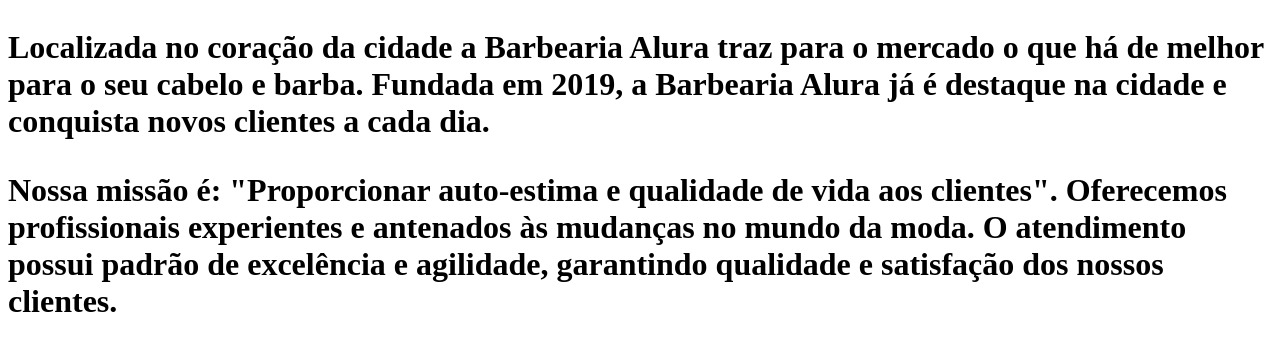
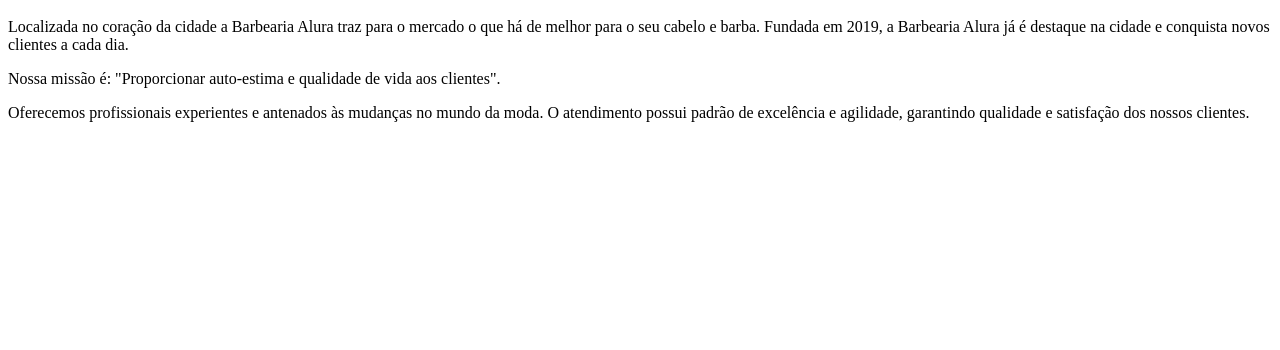
Before and after one commit to littlecorsa/barberiaalura, a plain HTML site: page index.HTML in a window 1280 px wide. Shown: the part 48-398 px from the top of the page. Drawn offline with Linux system fonts and the light colour scheme.

Commit message:
atualizacao

```diff
--- a/index.HTML
+++ b/index.HTML
@@ -1,8 +1,8 @@
-<H1>Sobre a Barbearia Alura
+<H1>Sobre a Barbearia Alura</H1>
 
 
-<P>Localizada no coração da cidade a Barbearia Alura traz para o mercado o que há de melhor para o seu cabelo e barba. Fundada em 2019, a Barbearia Alura já é destaque na cidade e conquista novos clientes a cada dia.</P>
+<p>Localizada no coração da cidade a Barbearia Alura traz para o mercado o que há de melhor para o seu cabelo e barba. Fundada em 2019, a Barbearia Alura já é destaque na cidade e conquista novos clientes a cada dia.</p>
 
-Nossa missão é: "Proporcionar auto-estima e qualidade de vida aos clientes".
+<p>Nossa missão é: "Proporcionar auto-estima e qualidade de vida aos clientes".</p>
 
-Oferecemos profissionais experientes e antenados às mudanças no mundo da moda. O atendimento possui padrão de excelência e agilidade, garantindo qualidade e satisfação dos nossos clientes.
+<p>Oferecemos profissionais experientes e antenados às mudanças no mundo da moda. O atendimento possui padrão de excelência e agilidade, garantindo qualidade e satisfação dos nossos clientes.</p>
```
